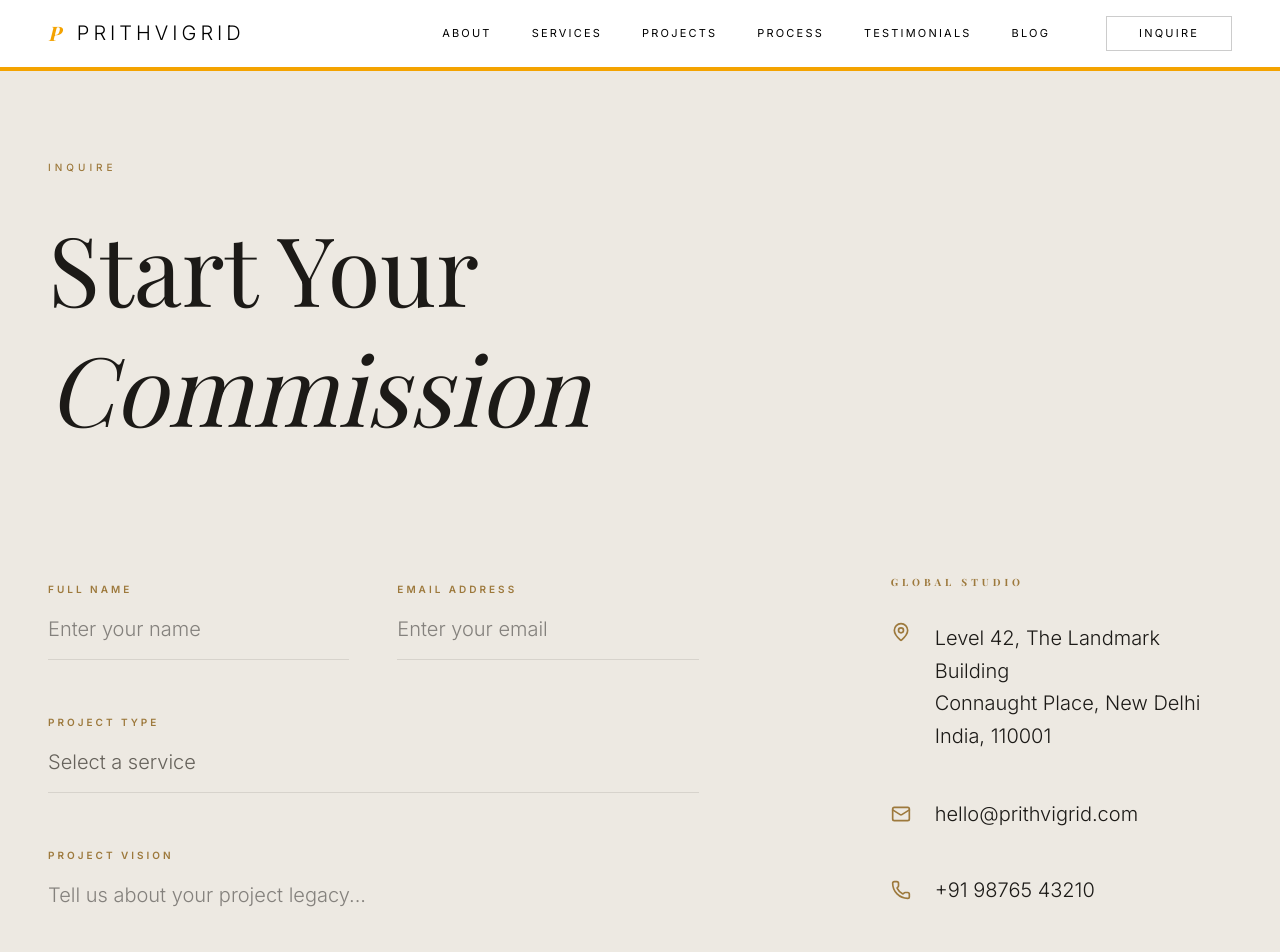
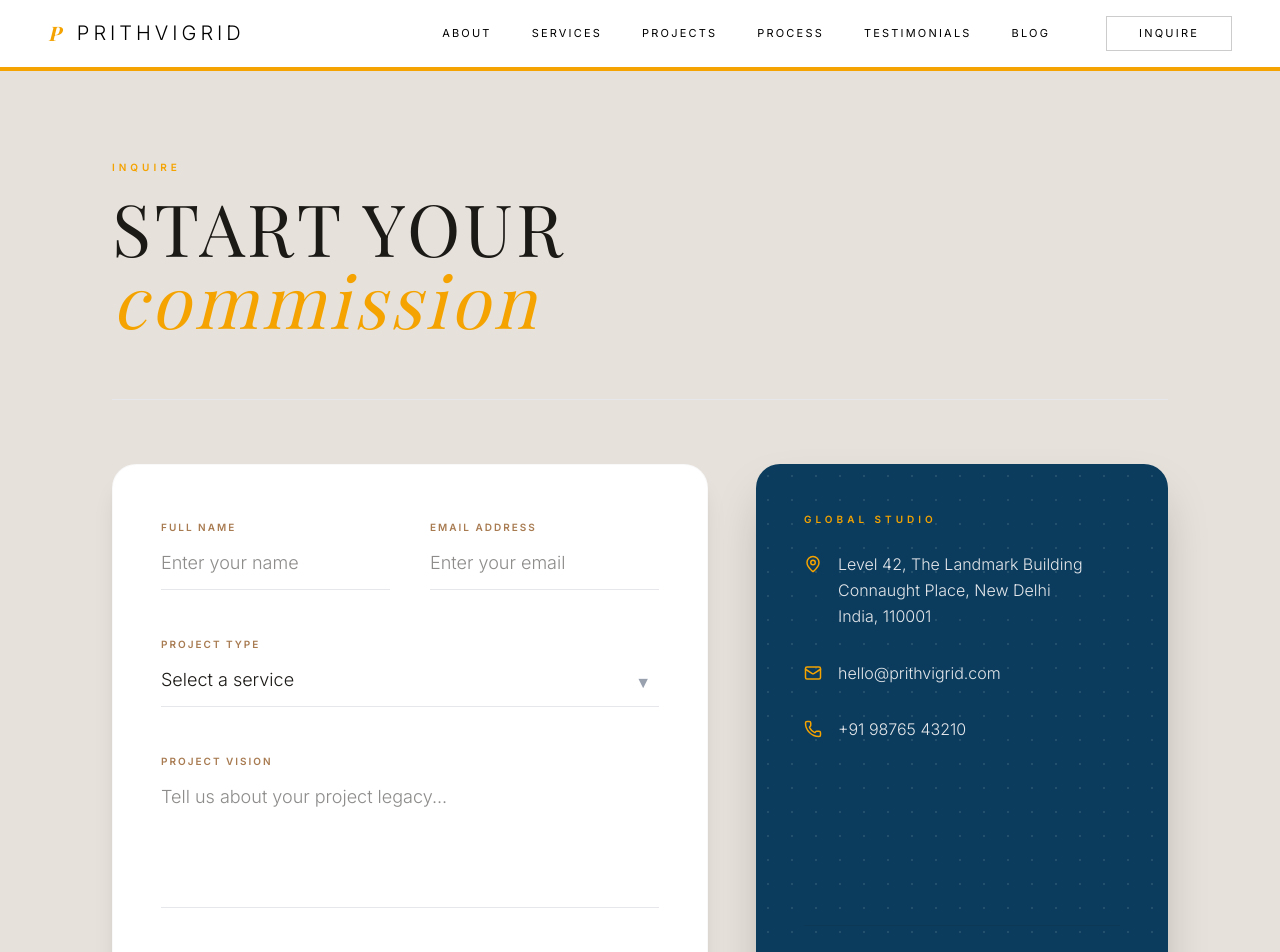
Before and after one commit to bhavikaa786-sketch/Prithvigrid-Project, a React (Vite) app: page /contact in a window 1280 px wide. Shown: the top 952 px of the page. Built offline with nearby package versions, Linux system fonts and the light colour scheme; a web font is replaced by a local one.

Commit message:
style: redesign process, testimonials, blog and inquire pages

```diff
--- a/src/components/Hero.tsx
+++ b/src/components/Hero.tsx
@@ -53,13 +53,13 @@ const Hero = () => {
           >
             <Link
               to="/projects"
-              className="px-10 py-4 border border-brand-white text-[11px] uppercase tracking-[0.2em] hover:bg-brand-white hover:text-brand-black transition-all duration-500 font-medium"
+              className="px-10 py-4 bg-[var(--background)] text-[var(--foreground)] border border-[var(--background)] text-[11px] uppercase tracking-[0.2em] hover:bg-[var(--foreground)] hover:text-[var(--background)] hover:border-[var(--foreground)] transition-all duration-500 font-medium"
             >
               Our Portfolio
             </Link>
             <Link
               to="/process"
-              className="group flex items-center gap-3 text-[11px] uppercase tracking-[0.2em] text-white hover:text-brand-gold transition-colors duration-300"
+              className="px-10 py-4 bg-[var(--background)] text-[var(--foreground)] border border-[var(--background)] text-[11px] uppercase tracking-[0.2em] hover:bg-[var(--foreground)] hover:text-[var(--background)] hover:border-[var(--foreground)] transition-all duration-500 font-medium inline-flex items-center gap-3 group"
             >
               The Process
               <ArrowRight size={16} className="group-hover:translate-x-2 transition-transform duration-300" />
--- a/src/components/ProjectPreview.tsx
+++ b/src/components/ProjectPreview.tsx
@@ -1,5 +1,4 @@
 import { motion } from 'framer-motion';
-import { Link } from 'react-router-dom';
 
 const projects = [
   {
--- a/src/pages/Contact.tsx
+++ b/src/pages/Contact.tsx
@@ -3,13 +3,15 @@ import { Mail, Phone, MapPin, ArrowRight } from 'lucide-react';
 
 const Contact = () => {
   return (
-    <div className="bg-brand-black pt-40 pb-32">
-      <div className="container mx-auto px-6 md:px-12">
-        <div className="max-w-4xl mb-32">
+    <div className="bg-[var(--background)] min-h-screen pt-40 pb-32">
+      <div className="container mx-auto px-6 md:px-12 max-w-6xl">
+
+        {/* Header */}
+        <div className="max-w-4xl mb-16">
           <motion.span
             initial={{ opacity: 0, y: 20 }}
             animate={{ opacity: 1, y: 0 }}
-            className="text-[10px] uppercase tracking-[0.4em] text-brand-gold mb-8 block font-medium"
+            className="text-[#F4A300] text-[10px] uppercase tracking-[0.4em] mb-4 block font-semibold"
           >
             Inquire
           </motion.span>
@@ -17,106 +19,121 @@ const Contact = () => {
             initial={{ opacity: 0, y: 30 }}
             animate={{ opacity: 1, y: 0 }}
             transition={{ delay: 0.2 }}
-            className="text-6xl md:text-8xl font-serif leading-tight text-white mb-12"
+            className="text-5xl md:text-7xl font-serif text-[#1C1A17] uppercase tracking-wider"
           >
-            Start Your <br /><span className="italic">Commission</span>
+            Start Your <span className="italic text-[#F4A300] lowercase font-normal">commission</span>
           </motion.h1>
         </div>
 
-        <div className="grid grid-cols-1 lg:grid-cols-12 gap-24">
-          {/* Form */}
+        <div className="w-full h-[1px] bg-gray-200 mb-16" />
+
+        {/* Main Grid */}
+        <div className="grid grid-cols-1 lg:grid-cols-12 gap-12 items-stretch">
+
+          {/* Inquiry Form Card (White Container) */}
           <motion.div
             initial={{ opacity: 0, x: -30 }}
             animate={{ opacity: 1, x: 0 }}
-            className="lg:col-span-7"
+            className="lg:col-span-7 bg-[#ffffff] rounded-3xl p-8 md:p-12 shadow-xl border border-gray-100/50 flex flex-col justify-between"
           >
-            <form className="space-y-12" onSubmit={(e) => e.preventDefault()}>
-              <div className="grid grid-cols-1 md:grid-cols-2 gap-12">
-                <div className="space-y-4">
-                  <label className="text-[10px] uppercase tracking-[0.3em] text-brand-gold font-bold">Full Name</label>
+            <form className="space-y-10" onSubmit={(e) => e.preventDefault()}>
+              <div className="grid grid-cols-1 md:grid-cols-2 gap-10">
+                <div className="space-y-3">
+                  <label className="text-[10px] uppercase tracking-[0.2em] text-[#A87B51] font-bold">Full Name</label>
                   <input
                     type="text"
-                    className="w-full bg-transparent border-b border-brand-white/10 text-white py-4 focus:outline-none focus:border-brand-gold transition-colors font-light text-xl"
+                    className="w-full bg-transparent border-b border-gray-200 text-[#1C1A17] py-3 focus:outline-none focus:border-[#A87B51] transition-colors font-light text-lg"
                     placeholder="Enter your name"
                   />
                 </div>
-                <div className="space-y-4">
-                  <label className="text-[10px] uppercase tracking-[0.3em] text-brand-gold font-bold">Email Address</label>
+                <div className="space-y-3">
+                  <label className="text-[10px] uppercase tracking-[0.2em] text-[#A87B51] font-bold">Email Address</label>
                   <input
                     type="email"
-                    className="w-full bg-transparent border-b border-brand-white/10 text-white py-4 focus:outline-none focus:border-brand-gold transition-colors font-light text-xl"
+                    className="w-full bg-transparent border-b border-gray-200 text-[#1C1A17] py-3 focus:outline-none focus:border-[#A87B51] transition-colors font-light text-lg"
                     placeholder="Enter your email"
                   />
                 </div>
               </div>
 
-              <div className="space-y-4">
-                <label className="text-[10px] uppercase tracking-[0.3em] text-brand-gold font-bold">Project Type</label>
-                <select className="w-full bg-transparent border-b border-brand-white/10 text-brand-concrete py-4 focus:outline-none focus:border-brand-gold transition-colors font-light text-xl appearance-none cursor-pointer">
-                  <option value="" disabled selected>Select a service</option>
-                  <option value="residential" className="bg-brand-black">Residential Construction</option>
-                  <option value="renovation" className="bg-brand-black">Luxury Renovation</option>
-                  <option value="interior" className="bg-brand-black">Interior Architecture</option>
-                  <option value="commercial" className="bg-brand-black">Commercial Masterpiece</option>
+              <div className="space-y-3">
+                <label className="text-[10px] uppercase tracking-[0.2em] text-[#A87B51] font-bold">Project Type</label>
+                <div className="relative">
+                  <select className="w-full bg-transparent border-b border-gray-200 text-[#1C1A17] py-3 focus:outline-none focus:border-[#A87B51] transition-colors font-light text-lg appearance-none cursor-pointer">
+                    <option value="" disabled selected className="bg-[#ffffff] text-gray-400">Select a service</option>
+                    <option value="residential" className="bg-[#ffffff] text-[#1C1A17]">Residential Construction</option>
+                    <option value="renovation" className="bg-[#ffffff] text-[#1C1A17]">Luxury Renovation</option>
+                    <option value="interior" className="bg-[#ffffff] text-[#1C1A17]">Interior Architecture</option>
+                    <option value="commercial" className="bg-[#ffffff] text-[#1C1A17]">Commercial Masterpiece</option>
                   </select>
+                  <div className="absolute right-2 top-4 pointer-events-none text-gray-400">
+                    ▼
+                  </div>
+                </div>
               </div>
 
-              <div className="space-y-4">
-                <label className="text-[10px] uppercase tracking-[0.3em] text-brand-gold font-bold">Project Vision</label>
+              <div className="space-y-3">
+                <label className="text-[10px] uppercase tracking-[0.2em] text-[#A87B51] font-bold">Project Vision</label>
                 <textarea
                   rows={4}
-                  className="w-full bg-transparent border-b border-brand-white/10 text-white py-4 focus:outline-none focus:border-brand-gold transition-colors font-light text-xl resize-none"
+                  className="w-full bg-transparent border-b border-gray-200 text-[#1C1A17] py-3 focus:outline-none focus:border-[#A87B51] transition-colors font-light text-lg resize-none"
                   placeholder="Tell us about your project legacy..."
                 ></textarea>
               </div>
 
               <button
                 type="submit"
-                className="group flex items-center gap-6 px-12 py-5 bg-brand-light text-brand-black text-[11px] uppercase tracking-[0.3em] font-bold hover:bg-brand-gold hover:text-white transition-all duration-500"
+                className="group px-10 py-4 bg-[var(--foreground)] text-[var(--background)] border border-[var(--foreground)] text-[11px] uppercase tracking-[0.2em] hover:bg-transparent hover:text-[var(--foreground)] transition-all duration-500 font-medium inline-flex items-center gap-4"
               >
                 Send Inquiry
-                <ArrowRight size={18} className="group-hover:translate-x-2 transition-transform" />
+                <ArrowRight size={16} className="group-hover:translate-x-2 transition-transform duration-300" />
               </button>
             </form>
           </motion.div>
 
-          {/* Details */}
+          {/* Contact Details Card (Deep Blue Container) */}
           <motion.div
             initial={{ opacity: 0, x: 30 }}
             animate={{ opacity: 1, x: 0 }}
-            className="lg:col-span-5 lg:pl-24 space-y-24"
+            className="lg:col-span-5 bg-[#0B3C5D] text-white rounded-3xl p-8 md:p-12 shadow-2xl relative overflow-hidden flex flex-col justify-between min-h-[500px]"
           >
+            {/* Subtle background overlay */}
+            <div className="absolute inset-0 opacity-10 bg-[radial-gradient(#ffffff_1px,transparent_1px)] [background-size:24px_24px] pointer-events-none" />
+
+            <div className="relative z-10 space-y-12">
               <div>
-              <h4 className="text-[10px] uppercase tracking-[0.4em] text-brand-gold mb-8 font-bold">Global Studio</h4>
-              <div className="space-y-12">
-                <div className="flex items-start gap-6">
-                  <MapPin className="text-brand-gold flex-shrink-0" size={20} />
-                  <p className="text-white text-xl font-light leading-relaxed">
+                <span className="text-[#F4A300] text-[10px] uppercase tracking-[0.4em] mb-6 block font-semibold">Global Studio</span>
+                <div className="space-y-8">
+                  <div className="flex items-start gap-4">
+                    <MapPin className="text-[#F4A300] flex-shrink-0 mt-1" size={18} />
+                    <p className="text-gray-200 text-base font-light leading-relaxed">
                       Level 42, The Landmark Building<br />
                       Connaught Place, New Delhi<br />
                       India, 110001
                     </p>
                   </div>
-                <div className="flex items-center gap-6">
-                  <Mail className="text-brand-gold flex-shrink-0" size={20} />
-                  <p className="text-white text-xl font-light">hello@prithvigrid.com</p>
+                  <div className="flex items-center gap-4">
+                    <Mail className="text-[#F4A300] flex-shrink-0" size={18} />
+                    <p className="text-gray-200 text-base font-light">hello@prithvigrid.com</p>
                   </div>
-                <div className="flex items-center gap-6">
-                  <Phone className="text-brand-gold flex-shrink-0" size={20} />
-                  <p className="text-white text-xl font-light">+91 98765 43210</p>
+                  <div className="flex items-center gap-4">
+                    <Phone className="text-[#F4A300] flex-shrink-0" size={18} />
+                    <p className="text-gray-200 text-base font-light">+91 98765 43210</p>
+                  </div>
                 </div>
               </div>
             </div>
 
-            <div>
-              <h4 className="text-[10px] uppercase tracking-[0.4em] text-brand-gold mb-8 font-bold">Social Connection</h4>
-              <div className="flex gap-12">
+            <div className="relative z-10 border-t border-white/10 pt-8 mt-12">
+              <span className="text-[#F4A300] text-[10px] uppercase tracking-[0.4em] mb-4 block font-semibold">Social Connection</span>
+              <div className="flex gap-8">
                 {['LinkedIn', 'Instagram', 'Twitter'].map((s) => (
-                  <a key={s} href="#" className="text-[11px] uppercase tracking-[0.2em] text-brand-concrete hover:text-white transition-colors">{s}</a>
+                  <a key={s} href="#" className="text-[11px] uppercase tracking-[0.2em] text-gray-300 hover:text-white transition-colors">{s}</a>
                 ))}
               </div>
             </div>
           </motion.div>
+
         </div>
       </div>
     </div>
--- a/src/pages/Testimonials.tsx
+++ b/src/pages/Testimonials.tsx
@@ -18,13 +18,14 @@ const testimonials = [
 
 const Testimonials = () => {
   return (
-    <div className="bg-brand-black pt-40 pb-32">
+    <div className="bg-[var(--background)] min-h-screen">
+      {/* Light Page Header */}
+      <section className="pt-48 pb-20 text-center">
         <div className="container mx-auto px-6 md:px-12">
-        <div className="max-w-4xl mb-32">
           <motion.span
             initial={{ opacity: 0, y: 20 }}
             animate={{ opacity: 1, y: 0 }}
-            className="text-[10px] uppercase tracking-[0.4em] text-brand-gold mb-8 block font-medium"
+            className="text-[#F4A300] text-[10px] uppercase tracking-[0.4em] mb-4 block font-semibold"
           >
             Client Stories
           </motion.span>
@@ -32,39 +33,52 @@ const Testimonials = () => {
             initial={{ opacity: 0, y: 30 }}
             animate={{ opacity: 1, y: 0 }}
             transition={{ delay: 0.2 }}
-            className="text-6xl md:text-8xl font-serif leading-tight text-white mb-12"
+            className="text-5xl md:text-7xl font-serif text-[#1C1A17] uppercase tracking-wider"
           >
-            Voices of <br /><span className="italic">Trust</span>
+            Voices of <span className="italic text-[#F4A300] lowercase font-normal">trust</span>
           </motion.h1>
         </div>
+      </section>
 
-        <div className="space-y-48">
+      {/* Signature Blue Container Section for Cards */}
+      <section className="bg-[#0B3C5D] py-24 overflow-hidden relative">
+        {/* Subtle background overlay */}
+        <div className="absolute inset-0 opacity-10 bg-[radial-gradient(#ffffff_1px,transparent_1px)] [background-size:24px_24px] pointer-events-none" />
+
+        <div className="container mx-auto px-6 md:px-12 max-w-5xl relative z-10">
+          <div className="grid grid-cols-1 md:grid-cols-2 gap-12">
             {testimonials.map((t, i) => (
               <motion.div
                 key={t.author}
                 initial={{ opacity: 0, y: 50 }}
                 whileInView={{ opacity: 1, y: 0 }}
-              transition={{ duration: 1 }}
+                transition={{ duration: 1, delay: i * 0.2 }}
                 viewport={{ once: true }}
-              className={`grid grid-cols-1 lg:grid-cols-12 gap-16 items-center ${i % 2 !== 0 ? 'lg:flex-row-reverse' : ''}`}
+                className="bg-[#ffffff] rounded-3xl p-10 md:p-12 shadow-2xl relative transition-transform duration-500 hover:-translate-y-2 flex flex-col justify-between min-h-[380px]"
               >
-              <div className={`lg:col-span-6 ${i % 2 !== 0 ? 'lg:order-2' : ''}`}>
-                <div className="aspect-[4/5] overflow-hidden">
-                  <img src={t.image} alt={t.author} className="w-full h-full object-cover grayscale opacity-50 hover:opacity-100 transition-all duration-1000" />
+                {/* Large Quotation Mark */}
+                <Quote className="text-[#A87B51]/15 absolute top-6 left-6" size={80} strokeWidth={1} />
+
+                {/* Quote Text */}
+                <p className="text-[#1C1A17] font-sans text-base md:text-lg leading-relaxed font-light mb-8 relative z-10 pt-4">
+                  "{t.quote}"
+                </p>
+
+                {/* Author Meta */}
+                <div className="flex items-center gap-5 mt-auto relative z-10 border-t border-gray-100 pt-6">
+                  <div className="w-14 h-14 rounded-full overflow-hidden border-2 border-[#A87B51]/30 shrink-0">
+                    <img src={t.image} alt={t.author} className="w-full h-full object-cover" />
                   </div>
-              </div>
-              <div className={`lg:col-span-6 relative ${i % 2 !== 0 ? 'lg:order-1 lg:pr-24' : 'lg:pl-24'}`}>
-                <Quote className="text-brand-gold/20 mb-8" size={64} />
-                <h2 className="text-4xl md:text-5xl font-serif text-white italic leading-relaxed mb-12">"{t.quote}"</h2>
                   <div>
-                  <h4 className="text-white font-medium mb-2 tracking-[0.2em] uppercase text-xs">{t.author}</h4>
-                  <p className="text-brand-gold text-[10px] uppercase tracking-[0.3em]">{t.location}</p>
+                    <h4 className="text-[#1C1A17] font-bold text-[13px] uppercase tracking-wider">{t.author}</h4>
+                    <p className="text-[#A87B51] text-[10px] uppercase tracking-[0.2em] font-medium mt-1">{t.location}</p>
                   </div>
                 </div>
               </motion.div>
             ))}
           </div>
         </div>
+      </section>
     </div>
   );
 };
```
Also changed, not shown: src/pages/Blog.tsx (+108 -25 lines), src/pages/Process.tsx (+39 -60 lines), 3 other files (tests, documents, lock files or other folders). Lines whose indentation alone changed are shown as unchanged.
